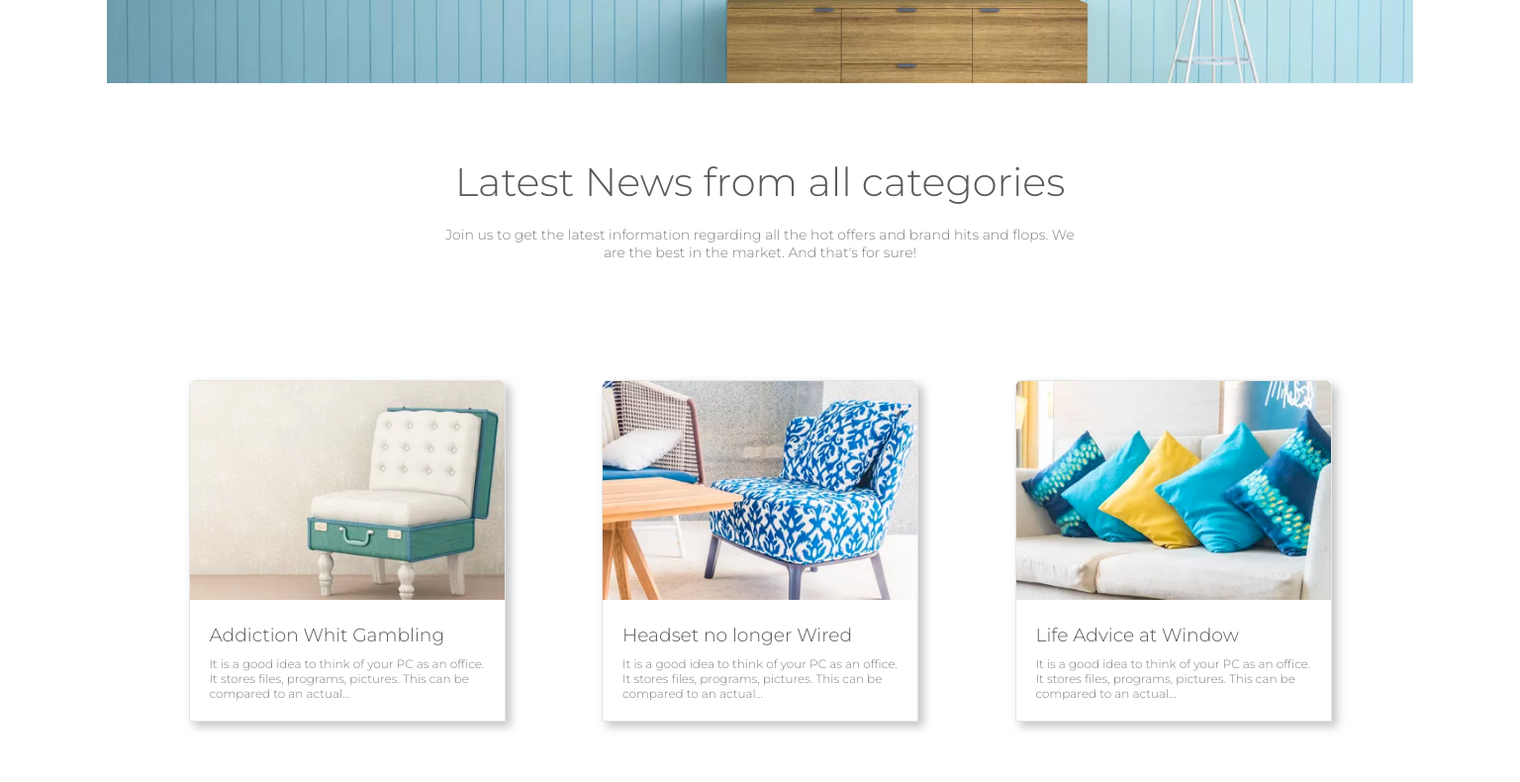
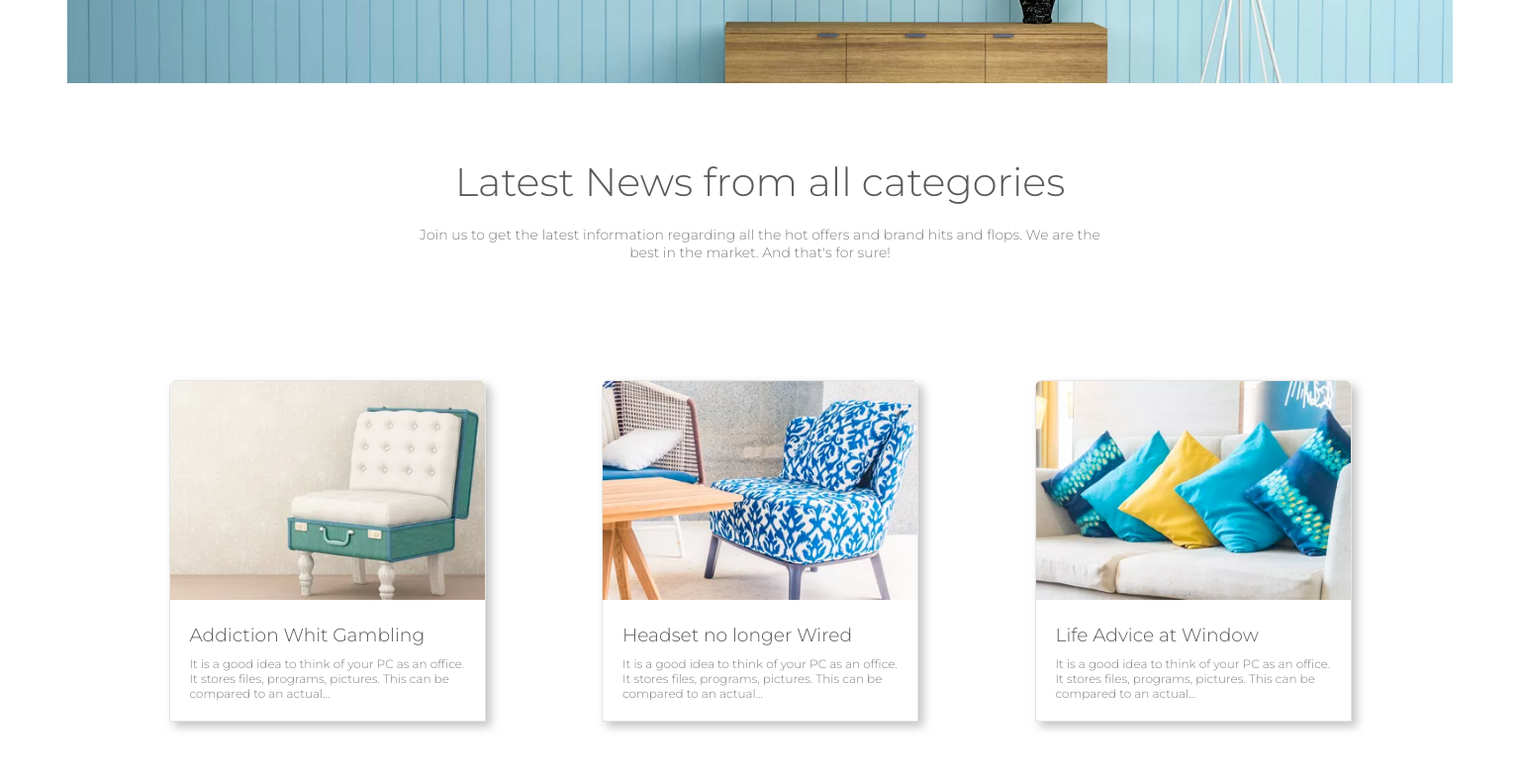
Before and after one commit to FaizDeccon/FaizDeccon.github.io, a plain HTML site: page index.html in a window 1536 px wide. Shown: the part 551-1341 px from the top of the page at 99% size. Drawn offline with Linux system fonts and the light colour scheme.

Commit message:
Update css.css

```diff
--- a/css.css
+++ b/css.css
@@ -4,10 +4,6 @@
     padding: 0px;
     text-decoration: none;
     font-family: 'Montserrat', sans-serif;
-}
-body{
-    max-width: 1320px;
-    margin: auto;
 }
 header{
     display: flex;
@@ -792,6 +788,10 @@ footer i, footer span{
     }
 }
 @media screen and (min-width: 1400px){
+    body{
+        max-width: 1400px;
+        margin: auto;
+    }
     .sec1{
         height: max-content;
         padding-bottom: 100px;
```
